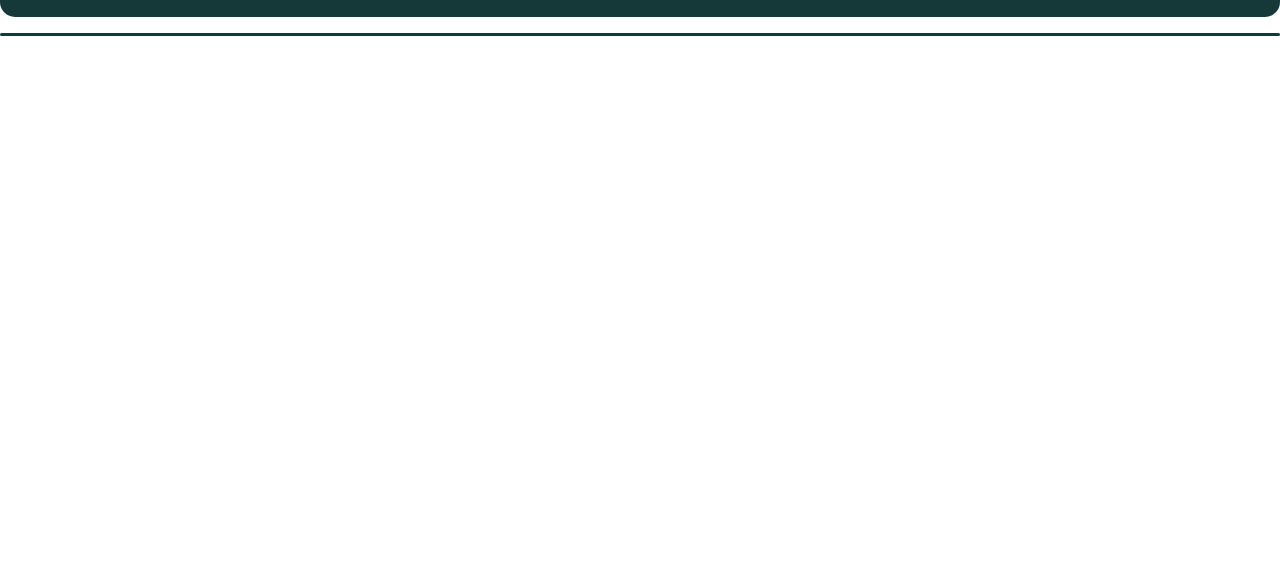
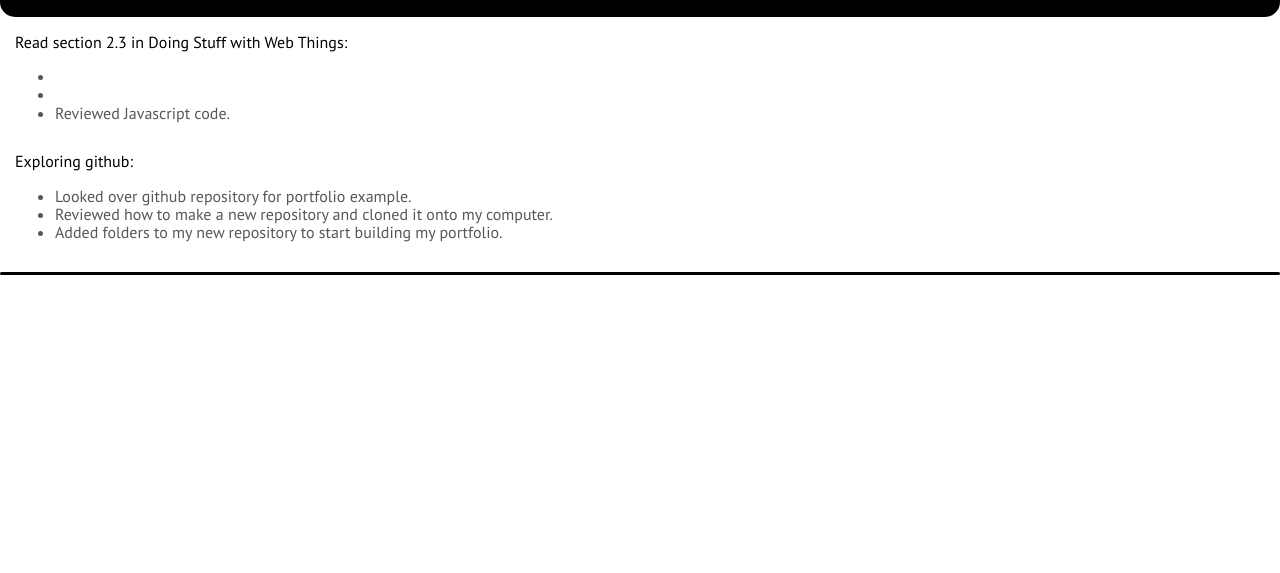
Before and after one commit to KrystianeOtis/krystiane330, a plain HTML site: page week1/index.html in a window 1280 px wide. Shown: the part 227-800 px from the top of the page. Drawn offline with Linux system fonts and the light colour scheme; files that its build step writes are made by us from their sources.

Commit message:
recorded notes

```diff
--- a/css/index.css
+++ b/css/index.css
@@ -14,7 +14,7 @@ body {
 
 header,
 footer {
-    background-color: #002828ea;
+    background-color: #000000;
     color: white;
     padding: 8px;
     border-radius: 15px;
--- a/week1/index.html
+++ b/week1/index.html
@@ -18,8 +18,21 @@
         </header>
         <main>
             <p>
-
+               Read section 2.3 in Doing Stuff with Web Things:
+               <ul>
+                   <li></li>
+                   <li></li>
+                   <li>Reviewed Javascript code.</li>
+               </ul>
             </p>
+             <p>
+                 Exploring github:
+                 <ul>
+                     <li>Looked over github repository for portfolio example.</li>
+                     <li>Reviewed how to make a new repository and cloned it onto my computer.</li>
+                     <li>Added folders to my new repository to start building my portfolio.</li>
+                 </ul>
+             </p>
         </main>
         <footer>
         </footer>
```
Also changed, not shown: index.html (+3 -0 lines).
